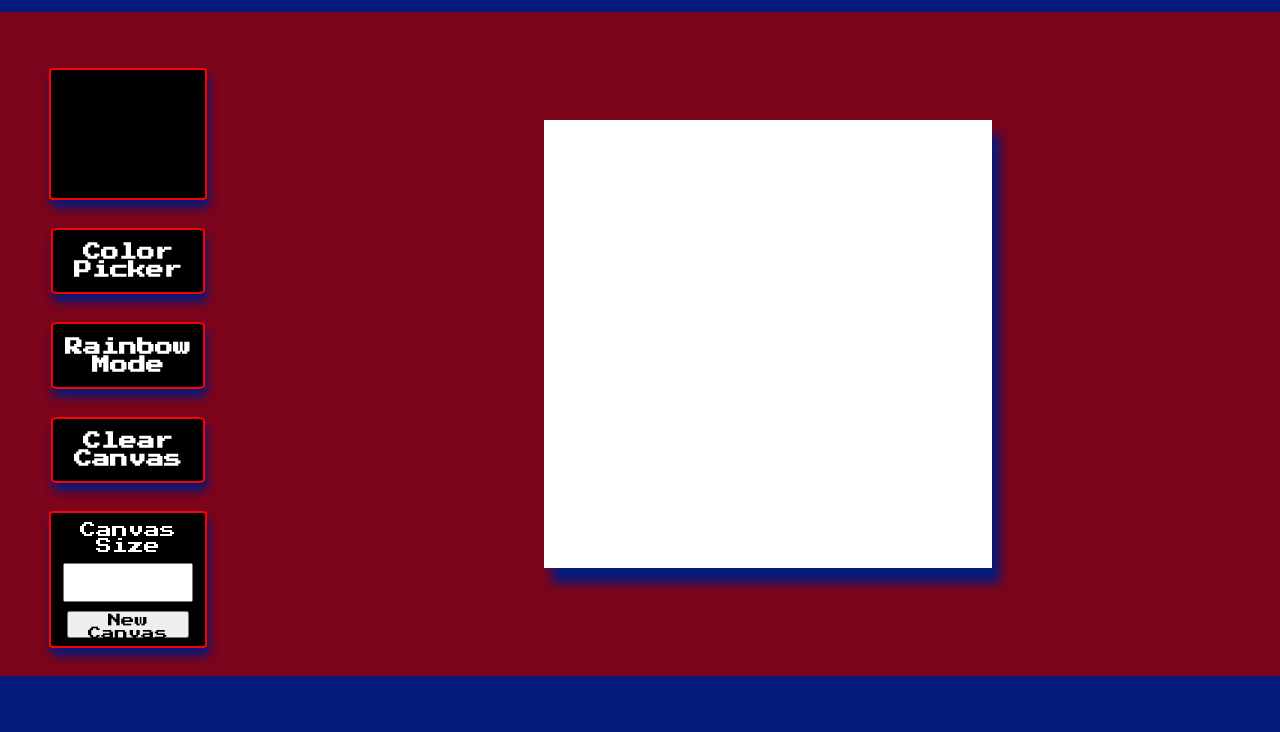
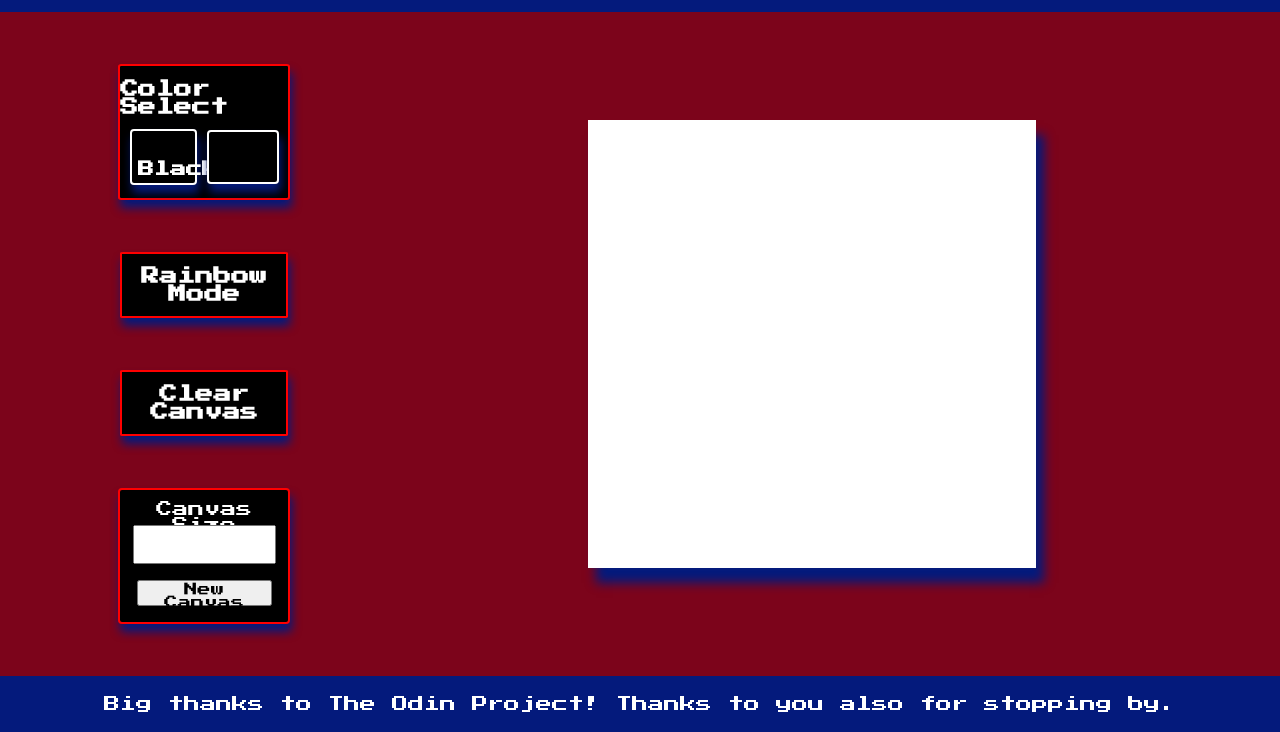
Before and after one commit to paulelden/PixelPainter, a plain HTML site: page index2.html in a window 1280 px wide. Shown: the part 68-800 px from the top of the page. Drawn offline with Linux system fonts and the light colour scheme.

Commit message:
Finished adding styling to the page: refactored color select pane, resized elements in canvas size pane, added footer text.

```diff
--- a/index2.html
+++ b/index2.html
@@ -14,14 +14,18 @@
     </div>
     <div id="workspace">
         <div id="controlPanel">
-            <div id="colorControls"></div>
-                <div id="currentColor"></div>
-                <button class="button" id="colorPicker">Color Picker</button>
-            <button class="button" id="rainbowMode">Rainbow Mode</button>
-            <button class="button" id="clearCanvas">Clear Canvas</button>
+            <div id="colorControls" class="control">
+                <div id="colorText">Color Select</div>
+                <div id="colorControlsContainer">
+                    <button id="blackButton" class="control">Black</button>
+                    <div id="currentColor"></div>
+                </div>
+            </div>
+            <button class="control" id="rainbowMode">Rainbow Mode</button>
+            <button class="control" id="clearCanvas">Clear Canvas</button>
             <form id="canvasSizeForm">
-                <label for="canvasSize" id="canvasSizeText">Canvas Size</label>
-                <input type="number" id="sizeInput">
+                <label for="sizeInput" id="canvasSizeText">Canvas Size</label>
+                <input type="number" id="sizeInput" min="1" max="128">
                 <button type='button' id="newCanvas">New Canvas</button>
             </form>
         </div>
@@ -29,11 +33,12 @@
             <div id="canvas"></div>
         </div>
     </div>
-    <div id="footer"></div>
+    <div id="footer"><span id="footerText">Big thanks to The Odin Project!
+        Thanks to you also for stopping by.</span></div>
 </body>
 </html>
 
-<!-- update the colorControls to be one single pane, change color picker button to to text
-and move to top of pane. currentColor will become button instead. also include
+<!-- update the colorControls to be one single pane, change color picker button to to
+text and move to top of pane. currentColor will become button instead. also include
 text field for user to enter color names? research limiting number inputs 0-100 for
 canvasSize input -->
--- a/styles/index2.css
+++ b/styles/index2.css
@@ -16,7 +16,7 @@ body {
 }
 /* classes */
 
-.button {
+.control {
     background-color: black;
     color: white;
     width: 60%;
@@ -25,7 +25,7 @@ body {
     font-size: large;
     box-shadow: 2px 8px 10px rgb(4, 26, 124);
     border: 2px solid red;
-    border-radius: 5%;
+    border-radius: 2%;
 }
 
 /* IDs */
@@ -60,27 +60,55 @@ body {
     flex-direction: column;
     align-items: center;
     justify-content: space-evenly;
-    width: 25%;
+    width: 30%;
     height: 100%;
+    padding-left: 5%;
 }
 
 #colorControls {
     display: flex;
     flex-direction: column;
     align-items: center;
-    justify-content: ;
+    justify-content: space-evenly;
+    width: 60%;
+    height: 20%;
+}
+
+#colorText {
+
+}
+
+#colorControlsContainer {
+    display: flex;
+    align-items: center;
+    justify-content: space-evenly;
+    width: 100%;
+    height: 40%;
+}
+
+#blackButton {
+    display: table-cell;
+    vertical-align: middle;
+    text-align: center;
+    line-height: 75px;
+    font-size: 16px;
+    border: 2px solid white;
+    border-radius: 4px;
+    width: 40%;
+    height: 0%;
+    padding-bottom: 30%;
+    box-shadow: 2px 8px 10px rgb(4, 26, 124);
 }
 
 #currentColor {
     background-color: black;
-    border: 2px solid red;
+    border: 2px solid white;
     border-radius: 4px;
-    width: 60%;
+    width: 40%;
     height: 0%;
-    padding-bottom: 50%;
+    padding-bottom: 30%;
     box-shadow: 2px 8px 10px rgb(4, 26, 124);
 }
-
 
 #canvasSizeForm {
     display: flex;
@@ -100,16 +128,21 @@ body {
     width: 80%;
     height: 25%;
     text-align: center;
+    margin-bottom: -20px;
 }
 
 #sizeInput {
     width: 80%;
     height: 25%;
+    text-align: center;
+    font-size: larger;
+    margin-bottom: 5px;
 }
 
 #newCanvas {
     width: 80%;
     height: 20%;
+    margin-bottom: 5px;
 }
 
 #canvasSpace {
@@ -137,3 +170,7 @@ body {
     background-color: rgb(4, 26, 124);
     color: white;
 }
+
+#footerText {
+
+}
```
